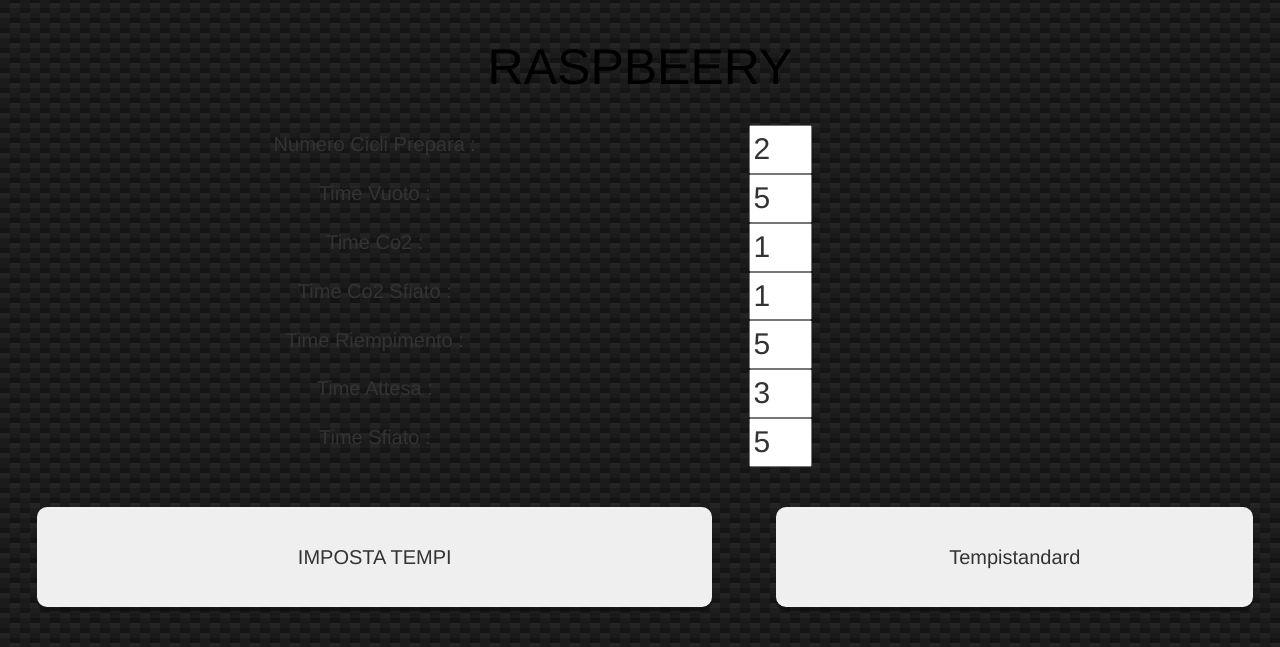
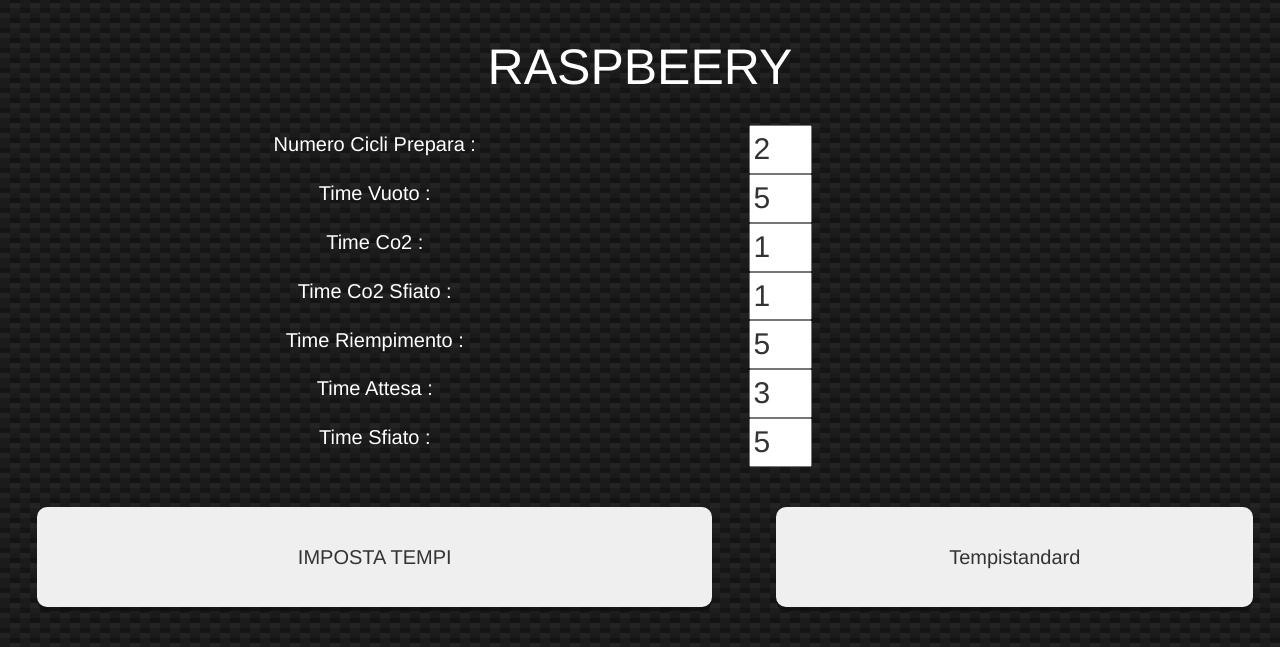
Before and after one commit to Didacus85/Raspbeery3, a Flask app: page /settings/ in a window 1280 px wide. Shown: the part 52-699 px from the top of the page. Run offline with Flask 2, Linux system fonts and the light colour scheme; some libraries are stand-ins or nearby versions.

```diff
--- a/templates/settings.html
+++ b/templates/settings.html
@@ -12,6 +12,7 @@
   .labletempi{
       text-align: center;
     font-size:20px;
+    color: white;
   }
 
   .loader {
@@ -71,7 +72,7 @@
   .titolo{
       text-align: center;
       font-size: 50px;
-      color: black;
+      color: white;
   }
 
   </style>
```
Also changed, not shown: templates/wificonfig.html (+0 -8 lines).
